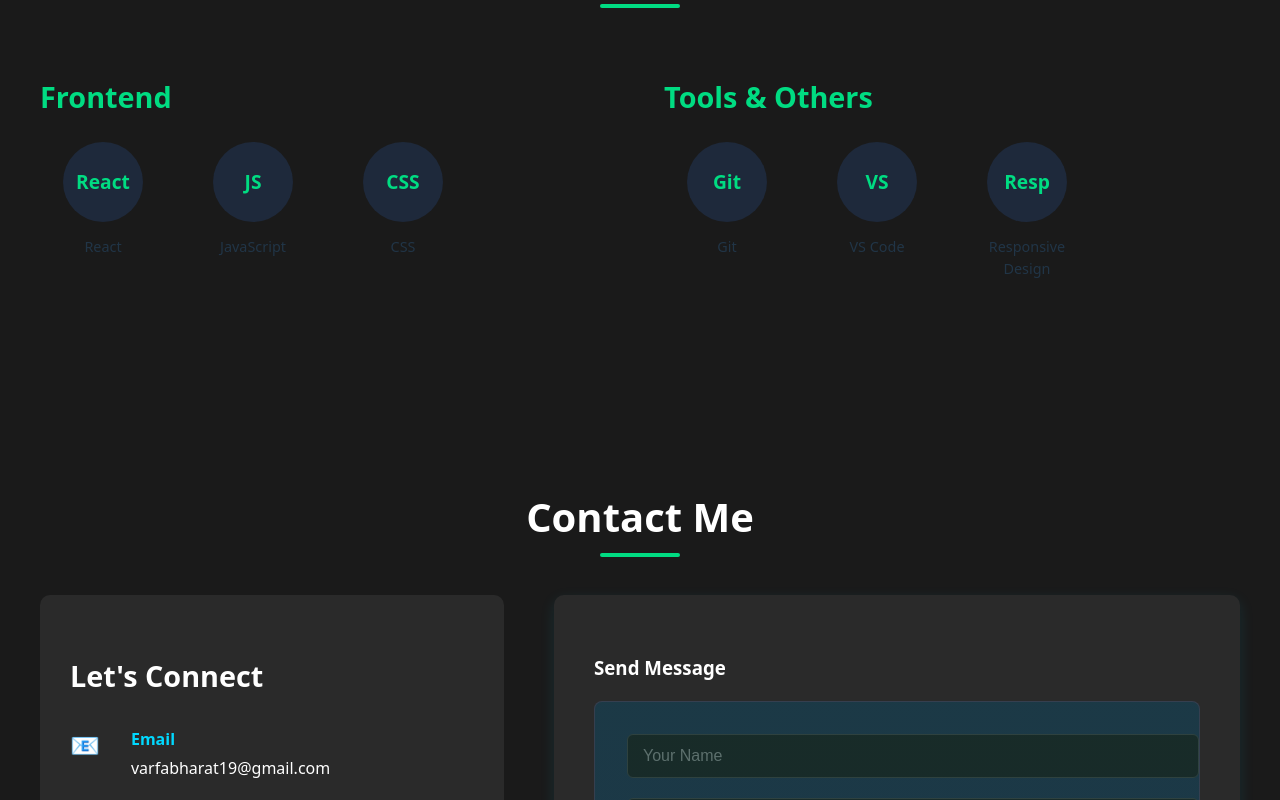
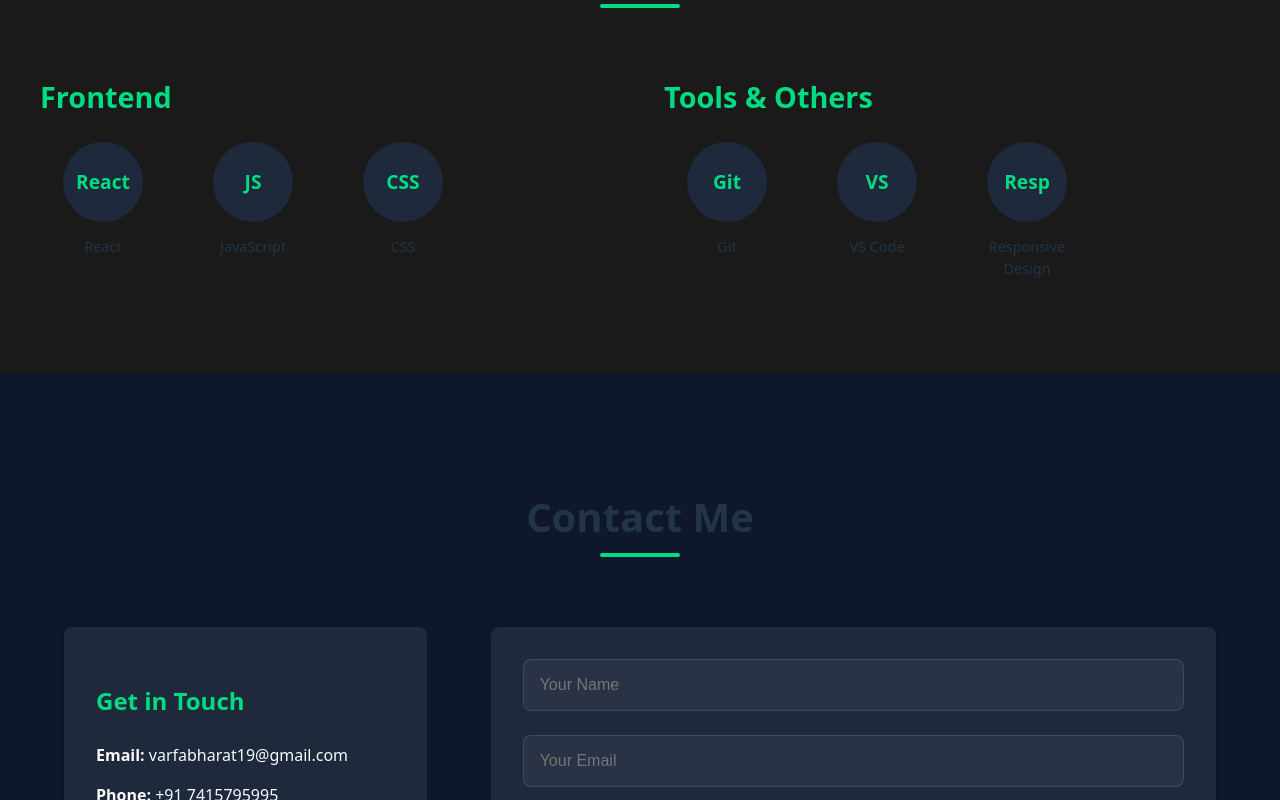
Before and after one commit to BharatVarfa/MyPortfolio, a React (Vite) app in the folder PROJECT_REACT/portfolio/: page / in a window 1280 px wide. Shown: the part 2000-2800 px from the top of the page. Built offline with nearby package versions, Linux system fonts and the light colour scheme.

Commit message:
Contact Problem solver

```diff
--- a/PROJECT_REACT/portfolio/src/App.css
+++ b/PROJECT_REACT/portfolio/src/App.css
@@ -333,123 +333,6 @@ section {
   font-size: 0.9rem;
 }
 
-/* Contact Section */
-.contact-section {
-  background-color: var(--dark-bg);
-}
-
-.contact-container {
-  display: grid;
-  grid-template-columns: repeat(auto-fit, minmax(300px, 1fr));
-  gap: 3rem;
-  max-width: 1200px;
-  margin: 0 auto;
-}
-
-.contact-info h3 {
-  font-size: 1.8rem;
-  margin-bottom: 1.5rem;
-}
-
-.contact-info p {
-  margin-bottom: 2rem;
-  color: rgba(255, 255, 255, 0.7);
-}
-
-.contact-details {
-  margin-bottom: 2rem;
-}
-
-.contact-item {
-  display: flex;
-  align-items: center;
-  margin-bottom: 1rem;
-}
-
-.contact-icon {
-  font-size: 1.5rem;
-  margin-right: 1rem;
-  color: var(--primary-color);
-}
-
-.social-links {
-  display: flex;
-  gap: 1rem;
-}
-
-.social-icon {
-  background-color: var(--card-bg);
-  color: var(--text-light);
-  width: 40px;
-  height: 40px;
-  border-radius: 50%;
-  display: flex;
-  align-items: center;
-  justify-content: center;
-  text-decoration: none;
-  transition: var(--transition);
-}
-
-.social-icon:hover {
-  background-color: var(--primary-color);
-  color: white;
-  transform: translateY(-3px);
-}
-
-.contact-form {
-  background: var(--card-bg);
-  padding: 2rem;
-  border-radius: var(--border-radius);
-  border: 1px solid rgba(255, 255, 255, 0.1);
-  position: relative;
-  overflow: hidden;
-}
-
-.contact-form::before {
-  content: '';
-  position: absolute;
-  width: 200%;
-  height: 200%;
-  background: var(--gradient-1);
-  opacity: 0.1;
-  top: -50%;
-  left: -50%;
-  transform: rotate(45deg);
-  transition: var(--transition);
-}
-
-.contact-form:hover::before {
-  transform: rotate(45deg) translate(10%, 10%);
-}
-
-.form-group {
-  margin-bottom: 1.5rem;
-}
-
-.form-group label {
-  display: block;
-  margin-bottom: 0.5rem;
-  font-weight: 500;
-}
-
-.form-group input,
-.form-group textarea {
-  width: 100%;
-  padding: 0.8rem;
-  background-color: rgba(255, 255, 255, 0.1);
-  border: 1px solid rgba(255, 255, 255, 0.2);
-  border-radius: var(--border-radius);
-  color: var(--text-light);
-  font-family: inherit;
-}
-
-.form-group input:focus,
-.form-group textarea:focus {
-  outline: none;
-  border-color: var(--primary-color);
-  box-shadow: 0 0 0 3px rgba(0, 220, 130, 0.2);
-}
-
 /* Footer */
 .footer {
   background-color: #13151a;
@@ -696,3 +579,91 @@ section {
 .animate-pulse {
   animation: pulse 2s ease-in-out infinite;
 }
+
+/* Add fade-in animation */
+@keyframes fadeIn {
+  from {
+    opacity: 0;
+    transform: translateY(20px);
+  }
+  to {
+    opacity: 1;
+    transform: translateY(0);
+  }
+}
+
+[data-aos] {
+  opacity: 0;
+  transform: translateY(20px);
+  transition: opacity 0.6s ease, transform 0.6s ease;
+}
+
+[data-aos].aos-animate {
+  opacity: 1;
+  transform: translateY(0);
+}
+
+/* Simple Contact Section */
+.contact-section {
+  background: var(--dark-bg);
+  padding: 5rem 2rem;
+}
+
+.contact-container {
+  max-width: 1200px;
+  margin: 0 auto;
+  display: grid;
+  grid-template-columns: 1fr 2fr;
+  gap: 4rem;
+  padding: 2rem;
+}
+
+.contact-info {
+  background: var(--card-bg);
+  padding: 2rem;
+  border-radius: var(--border-radius);
+  box-shadow: 0 4px 6px rgba(0, 0, 0, 0.1);
+}
+
+.contact-info h3 {
+  color: var(--primary-color);
+  font-size: 1.5rem;
+  margin-bottom: 1.5rem;
+}
+
+.contact-details p {
+  margin: 1rem 0;
+  color: var(--text-light);
+}
+
+.contact-form {
+  display: flex;
+  flex-direction: column;
+  gap: 1.5rem;
+  background: var(--card-bg);
+  padding: 2rem;
+  border-radius: var(--border-radius);
+  box-shadow: 0 4px 6px rgba(0, 0, 0, 0.1);
+}
+
+.contact-form input,
+.contact-form textarea {
+  padding: 1rem;
+  background: rgba(255, 255, 255, 0.05);
+  border: 1px solid rgba(255, 255, 255, 0.1);
+  border-radius: var(--border-radius);
+  color: var(--text-light);
+  font-size: 1rem;
+}
+
+.contact-form input:focus,
+.contact-form textarea:focus {
+  outline: none;
+  border-color: var(--primary-color);
+}
+
+@media (max-width: 768px) {
+  .contact-container {
+    grid-template-columns: 1fr;
+  }
+}
--- a/PROJECT_REACT/portfolio/src/App.jsx
+++ b/PROJECT_REACT/portfolio/src/App.jsx
@@ -1,51 +1,35 @@
-import { useState } from 'react'
+import { useState, useEffect } from 'react'
 import './App.css'
 import chatbox from './images/chatbox.jpg'
 import weaather from './images/weather.png'
 import todo from './images/todo.jpeg'
 import bharat from './images/bharat.jpg'
-import './components/ContactForm.css'
-
-
-
 
 function App() {
   const [activeSection, setActiveSection] = useState('home');
   const [isHovered, setIsHovered] = useState(null);
-  const [formData, setFormData] = useState({
+  const [contactForm, setContactForm] = useState({
     name: '',
     email: '',
     message: ''
   });
 
-  const handleInputChange = (e) => {
-    const { name, value } = e.target;
-    console.log(`Input changed: ${name} = ${value}`); // Debug log
-    setFormData(prevState => ({
-      ...prevState,
-      [name]: value
-    }));
+  useEffect(() => {
+    // Add Font Awesome CDN
+    const link = document.createElement('link');
+    link.rel = 'stylesheet';
+    link.href = 'https://cdnjs.cloudflare.com/ajax/libs/font-awesome/6.4.0/css/all.min.css';
+    document.head.appendChild(link);
+    return () => {
+      document.head.removeChild(link);
     };
+  }, []);
 
-  const handleSubmit = async (e) => {
+  const handleContactSubmit = (e) => {
     e.preventDefault();
-    try {
-      // Log form data
-      console.log('Form submitted:', formData);
-
-      // Show success message
+    console.log('Form submitted:', contactForm);
     alert('Message sent successfully!');
-
-      // Clear form
-      setFormData({
-        name: '',
-        email: '',
-        message: ''
-      });
-    } catch (error) {
-      console.error('Error submitting form:', error);
-      alert('Failed to send message. Please try again.');
-    }
+    setContactForm({ name: '', email: '', message: '' });
   };
 
   const pro = [{
@@ -79,7 +63,6 @@ function App() {
           <li><a href="#home" onClick={() => setActiveSection('home')} className={activeSection === 'home' ? 'active' : ''}>Home</a></li>
           <li><a href="#projects" onClick={() => setActiveSection('projects')} className={activeSection === 'projects' ? 'active' : ''}>Projects</a></li>
           <li><a href="#skills" onClick={() => setActiveSection('skills')} className={activeSection === 'skills' ? 'active' : ''}>Skills</a></li>
-          <li><a href="#contact" onClick={() => setActiveSection('contact')} className={activeSection === 'contact' ? 'active' : ''}>Contact</a></li>
         </ul>
       </nav>
 
@@ -185,72 +168,44 @@ function App() {
         </div>
       </section>
 
+      {/* Simple Contact Section */}
       <section id="contact" className="contact-section">
         <h2 className="section-title">Contact Me</h2>
         <div className="contact-container">
           <div className="contact-info">
-            <h3>Let's Connect</h3>
+            <h3>Get in Touch</h3>
             <div className="contact-details">
-              <div className="contact-item">
-                <i className="contact-icon">📧</i>
-                <div>
-                  <h4>Email</h4>
-                  <p>varfabharat19@gmail.com</p>
+              <p><strong>Email:</strong> varfabharat19@gmail.com</p>
+              <p><strong>Phone:</strong> +91 7415795995</p>
+              <p><strong>Location:</strong> Jaipur, Rajasthan</p>
             </div>
           </div>
-              <div className="contact-item">
-                <i className="contact-icon">📱</i>
-                <div>
-                  <h4>Phone</h4>
-                  <p>+91 7415795995</p>
-                </div>
-              </div>
-              <div className="social-links">
-                <a href="#" className="social-btn">GitHub</a>
-                <a href="#" className="social-btn">LinkedIn</a>
-                <a href="#" className="social-btn">Twitter</a>
-              </div>
-            </div>
-          </div>
-          <div className="form-container">
-            <h3>Send Message</h3>
-            <form onSubmit={handleSubmit} className="contact-form">
-              <div className="input-group">
+          <form className="contact-form" onSubmit={handleContactSubmit}>
             <input
               type="text"
-                  name="name"
               placeholder="Your Name"
-                  value={formData.name}
-                  onChange={handleInputChange}
+              value={contactForm.name}
+              onChange={(e) => setContactForm({...contactForm, name: e.target.value})}
               required
             />
-              </div>
-              <div className="input-group">
             <input
               type="email"
-                  name="email"
               placeholder="Your Email"
-                  value={formData.email}
-                  onChange={handleInputChange}
+              value={contactForm.email}
+              onChange={(e) => setContactForm({...contactForm, email: e.target.value})}
               required
             />
-              </div>
-              <div className="input-group">
             <textarea
-                  name="message"
               placeholder="Your Message"
-                  value={formData.message}
-                  onChange={handleInputChange}
+              value={contactForm.message}
+              onChange={(e) => setContactForm({...contactForm, message: e.target.value})}
+              required
               rows="5"
-                  required
             ></textarea>
-              </div>
-              <button type="submit" className="submit-btn">Send Message</button>
+            <button type="submit" className="btn primary-btn">Send Message</button>
           </form>
         </div>
-        </div>
       </section>
-
 
       {/* Footer */}
       <footer className="footer">
```
Lines whose indentation alone changed are shown as unchanged.
